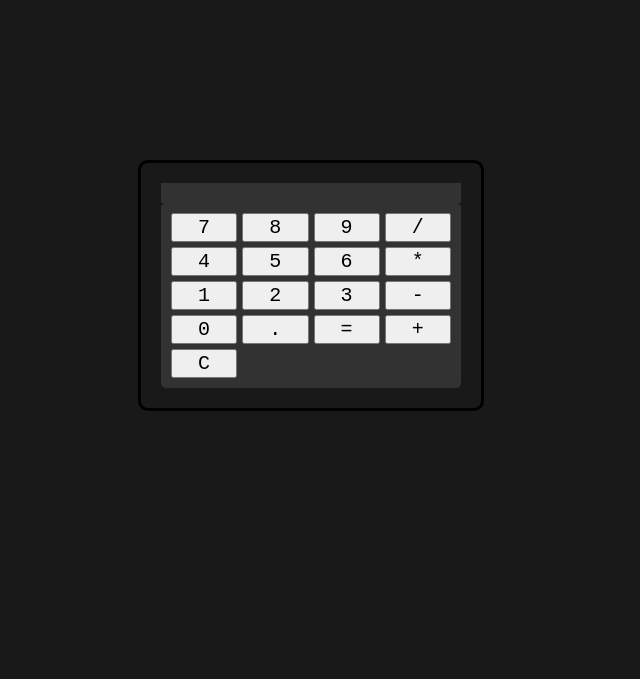
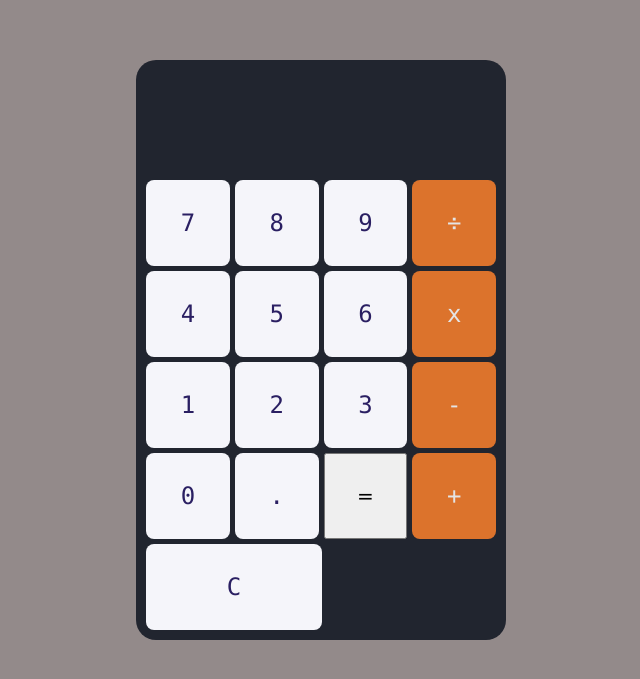
Before and after one commit to SarmadC/calculator, a plain HTML site: page index.html in a window 1280 px wide. Shown: the part 115-794 px from the top of the page, without its empty margins (329-969 px from the left). Drawn offline with Linux system fonts and the light colour scheme.

Commit message:
Update calculator style, operators more prominent and larger font size for the buttons

```diff
--- a/index.html
+++ b/index.html
@@ -20,12 +20,12 @@
             <button class="digit" type="button">7</button>
             <button class="digit" type="button">8</button>
             <button class="digit" type="button">9</button>
-            <button class="operator" type="button">/</button>
+            <button class="operator" type="button">÷</button>
 
             <button class="digit" type="button">4</button>
             <button class="digit" type="button">5</button>
             <button class="digit" type="button">6</button>
-            <button class="operator" type="button">*</button>
+            <button class="operator" type="button">x</button>
 
             <button class="digit" type="button">1</button>
             <button class="digit" type="button">2</button>
--- a/script.js
+++ b/script.js
@@ -24,6 +24,9 @@ let secondValue = '';
 function operate(firstValue, secondValue, operator){
     firstValue = parseFloat(firstValue);
     secondValue = parseFloat(secondValue);
+    if (isNaN(firstValue) || isNaN(secondValue)){
+        return 'Error';
+    }
     switch(operator){
         case '+':
             return add(firstValue, secondValue);
@@ -33,6 +36,8 @@ function operate(firstValue, secondValue, operator){
             return multiply(firstValue, secondValue);
         case '/':
             return divide(firstValue, secondValue);
+        default:
+            return 'Error';
     }
 }
 
@@ -58,13 +63,11 @@ function handleOperatorClick(e){
         firstValue = result;
         operator = e.target.textContent;
         secondValue = '';
-
-        updateDisplay();
     }
     else if(firstValue.length > 0){
         operator = e.target.textContent
-        updateDisplay();
     }
+    updateDisplay();
 }
 
 function handleEqualsClick(){
@@ -84,8 +87,8 @@ function handleClearClick(){
     updateDisplay();
 }
 
-function updateDisplay(){
-    display.textContent = firstValue + operator + secondValue;
+function updateDisplay() {
+    display.textContent = `${firstValue} ${operator} ${secondValue}`.trim();
 }
 
 clearButton.addEventListener('click', handleClearClick);
@@ -94,7 +97,7 @@ digitButtons.forEach(button => {
     button.addEventListener('click', handleDigitClick);
 });
 
-equal.addEventListener('click', handleEqualsClick);
+equalButton.addEventListener('click', handleEqualsClick);
 
 operatorButtons.forEach(button => {
     button.addEventListener('click', handleOperatorClick);
--- a/styles.css
+++ b/styles.css
@@ -1,10 +1,11 @@
 button{
-    font-family:'Courier New', Courier, monospace ;
+    font-family:Verdana, Geneva, Tahoma, sans-serif;
     font-size: 20px;
+    font-weight:200;
 }
 
 body {
-    background-color: rgb(25, 25, 25);
+    background-color: rgb(147, 138, 138);
     margin: 0;
     height: 100vh;
     display: flex;
@@ -12,32 +13,76 @@ body {
     align-items: center;
 }
 .calculator{
-    border-style: solid;
-    border-radius: 10px;
     padding: 20px;
-    width: 300px;
+
+    width: 350px;
+    height: 450px;
+
 }
 
 .buttons{
     display: grid;
     grid-template-columns: repeat(4, 1fr);
     gap: 5px;
+    width: 100%;
+    height: 100%;
+    background-color: #21252f;
+    border-bottom-left-radius: 20px;
+    border-bottom-right-radius: 20px;
+    padding: 10px;
+    font-size: 20px;
+    cursor: pointer;
+
 }
 
 .display{
     display: flex;
     justify-content: right;
-    background-color:rgb(50, 50, 50);
-    color: white;
-    font-family:'Courier New', Courier, monospace ;
+    align-items: center;
+    background-color: #21252f;
+    color: rgb(255, 255, 255);
+    font-family:Verdana, Geneva, Tahoma, sans-serif;
     padding: 10px;
+    width: 100%;
+    height: 20%;
+    font-family:Verdana, Geneva, Tahoma, sans-serif;
+    font-size: 20px;
+    font-weight:200;
+    border-top-left-radius: 20px;
+    border-top-right-radius: 20px;
 }
 
-.buttons{
-    background-color: rgb(50, 50, 50);
-    border-radius: 5px;
-    padding: 10px;
-    font-size: 20px;
+
+.operator{
+    background-color: #dc732c;
+    border-radius: 20px;
+    border: 0;
+    border-radius: 8px;
+    color: #e4e4e4;
     cursor: pointer;
+    font-family: "Cascadia Code",Consolas,Monaco,"Andale Mono","Ubuntu Mono",monospace;
+    font-size: 1.5rem;
+}
 
+.clear{
+    width: 210%;
+    border-radius: 20px;
+    background: #f5f5fa;
+    border: 0;
+    border-radius: 8px;
+    color: #2a1f62;
+    cursor: pointer;
+    font-family: "Cascadia Code",Consolas,Monaco,"Andale Mono","Ubuntu Mono",monospace;
+    font-size: 1.5rem;
 }
+
+.digit{
+    border-radius: 20px;
+    background: #f5f5fa;
+    border: 0;
+    border-radius: 8px;
+    color: #2a1f62;
+    cursor: pointer;
+    font-family: "Cascadia Code",Consolas,Monaco,"Andale Mono","Ubuntu Mono",monospace;
+    font-size: 1.5rem;
+  }
```
